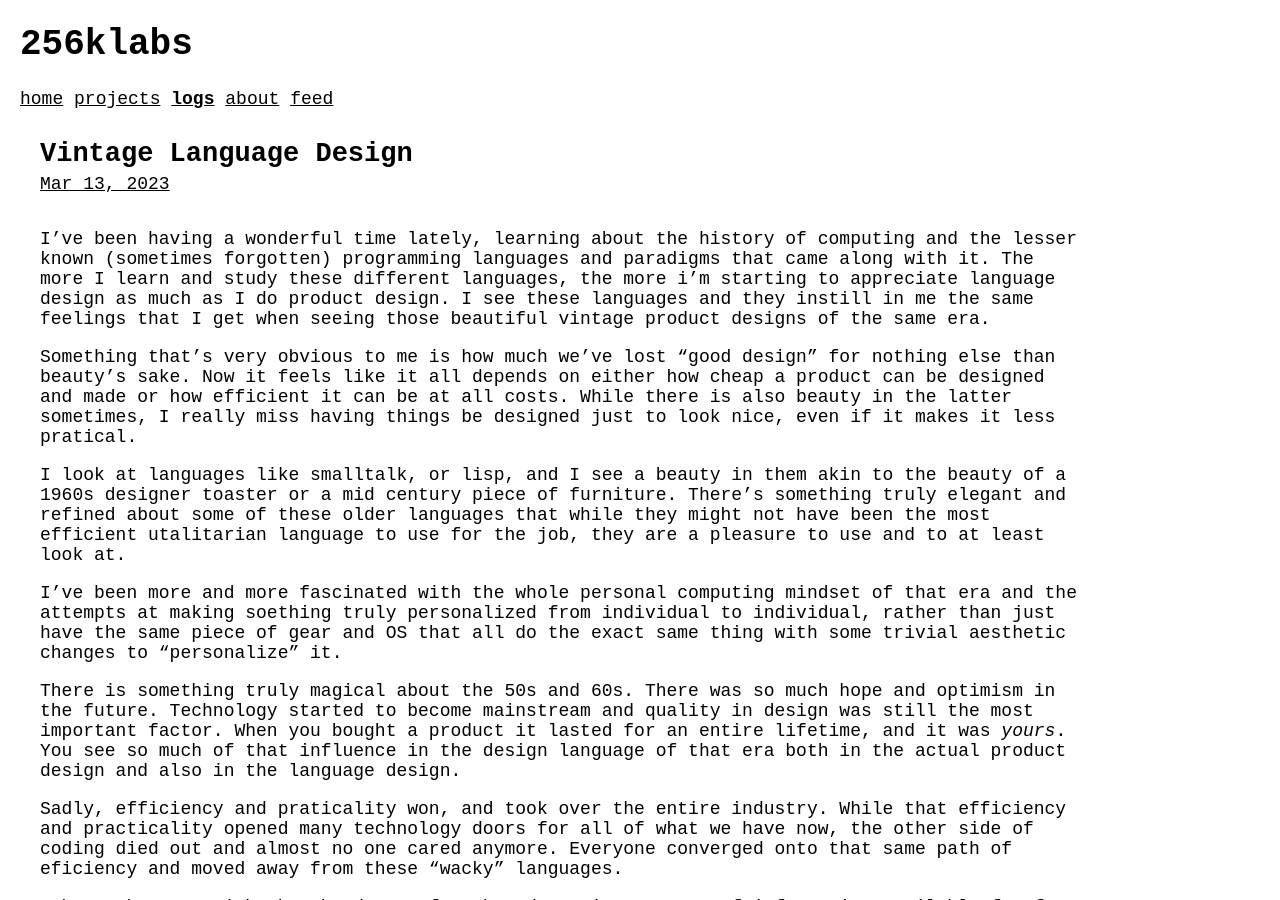
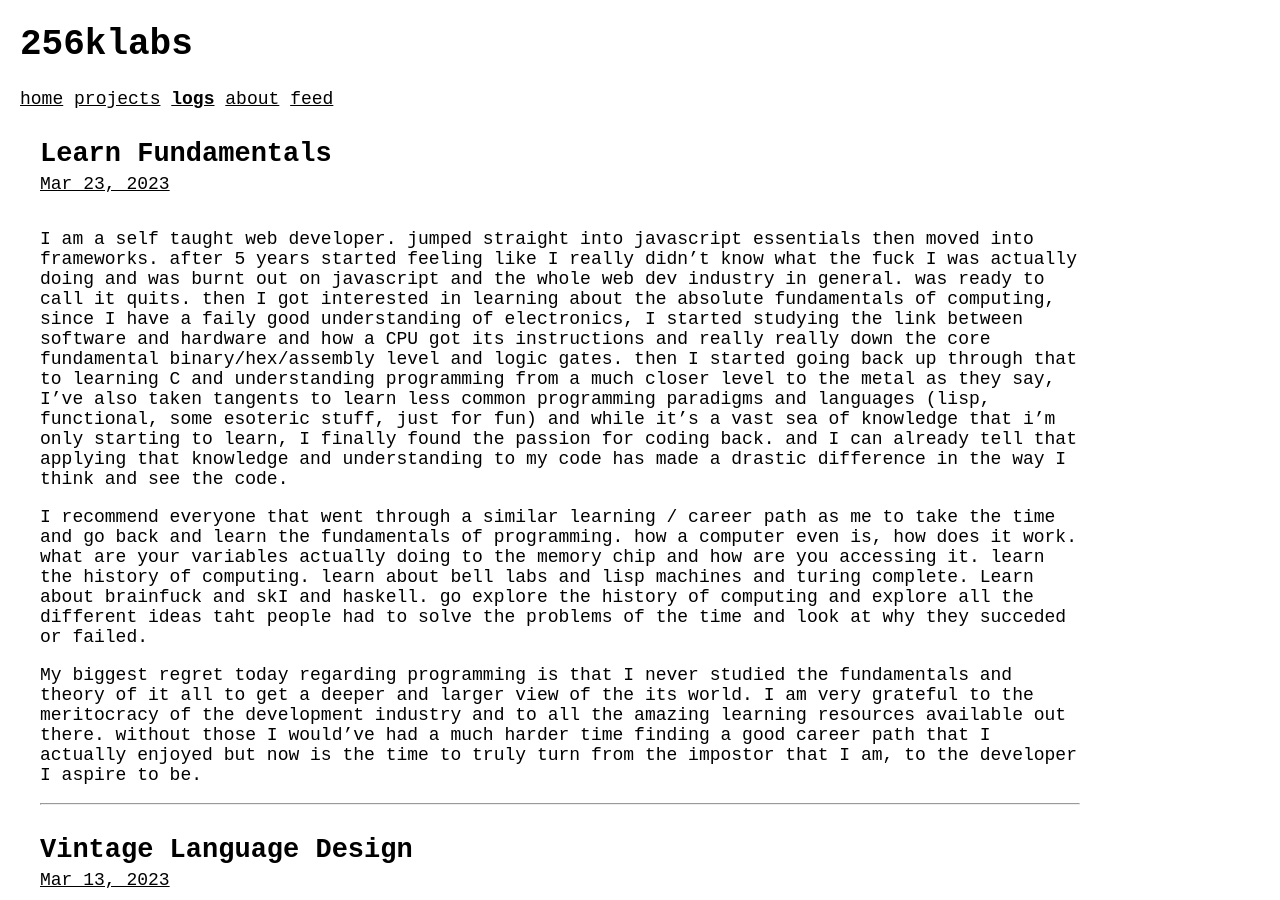
Before and after one commit to 256k/256KLABS, a Jekyll site: the page built from _pages/logs.md, in a window 1280 px wide and 900 px high. Built offline with Jekyll 4.4.1, drawn with Linux system fonts in a browser that asks for light colours; some of the changed text lies outside the part shown.

Commit message:
fixed date mistake in new post

```diff
--- a/_posts/2023-03-23-learn-fundamentals.md
+++ b/_posts/2023-03-23-learn-fundamentals.md
@@ -1,7 +1,7 @@
 ---
 layout: post
 title: "Learn Fundamentals"
-date: 2022-10-15
+date: 2023-03-23
 ---
 
  I am a self taught web developer. jumped straight into javascript essentials then moved into frameworks. after 5 years started feeling like I really didn't know what the fuck I was actually doing and was burnt out on javascript and the whole web dev industry in general. was ready to call it quits. then I got interested in learning about the absolute fundamentals of computing, since I have a faily good understanding of electronics, I started studying the link between software and hardware and how a CPU got its instructions and really really down the core fundamental binary/hex/assembly level and logic gates. then I started going back up through that to learning C and understanding programming from a much closer level to the metal as they say, I've also taken tangents to learn less common programming paradigms and languages (lisp, functional, some esoteric stuff, just for fun) and while it's a vast sea of knowledge that i'm only starting to learn, I finally found the passion for coding back. and I can already tell that applying that knowledge and understanding to my code has made a drastic difference in the way I think and see the code.
```
